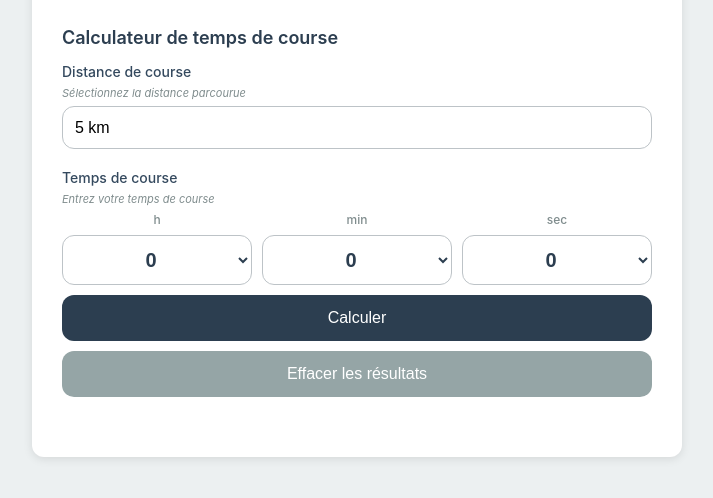
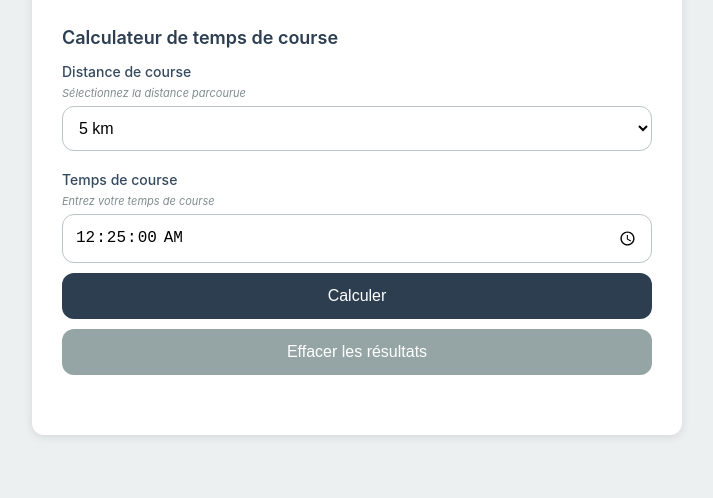
Before and after one commit to Franciscorunning/calculateur, a plain HTML site: page index.html in a window 1280 px wide. Shown: the part 114-612 px from the top of the page, without its empty margins (283-996 px from the left). Drawn offline with Linux system fonts and the light colour scheme.

Commit message:
Update index.html

```diff
--- a/index.html
+++ b/index.html
@@ -23,54 +23,11 @@ body {
 .input-group { flex:1; position:relative; }
 label { display:block; margin-bottom:6px; color:#34495e; font-weight:500; font-size:14px; }
 .helper-text { display:block; margin-bottom:6px; color:#7f8c8d; font-size:11px; font-style:italic; }
-select, input[type="number"] {
+select, input[type="number"], input[type="time"] {
   width:100%; padding:12px; border:1px solid #bdc3c7; border-radius:12px;
-  font-size:16px; appearance:none; background:white;
-  -webkit-appearance: none; -moz-appearance: none;
+  font-size:16px; background:white;
 }
 select:focus, input:focus { outline:none; border-color:#3498db; }
-
-/* Style pour le picker de temps natif */
-.time-input-group {
-  margin-top: 20px;
-}
-.time-input-row {
-  display: flex;
-  gap: 10px;
-  align-items: flex-end;
-}
-.time-input-wrapper {
-  flex: 1;
-  display: flex;
-  flex-direction: column;
-  align-items: center;
-}
-.time-input-label {
-  font-size: 12px;
-  color: #7f8c8d;
-  font-weight: 500;
-  margin-bottom: 8px;
-  text-align: center;
-}
-.time-select {
-  width: 100%;
-  padding: 12px;
-  border: 1px solid #bdc3c7;
-  border-radius: 12px;
-  font-size: 20px;
-  font-weight: 600;
-  text-align: center;
-  background: white;
-  color: #2c3e50;
-  cursor: pointer;
-  -webkit-appearance: menulist;
-  -moz-appearance: menulist;
-  appearance: menulist;
-}
-.time-select:focus {
-  outline: none;
-  border-color: #3498db;
-}
 
 button {
   width:100%; padding:14px; background:#2c3e50; color:white; border:none; border-radius:12px;
@@ -152,35 +109,10 @@ button.secondary:hover { background: #7f8c8d; }
       <input type="number" id="customDistance" class="custom-distance" step="0.01" placeholder="Entrez votre distance (km)">
     </div>
 
-    <div class="time-input-group">
+    <div class="input-group" style="margin-top:20px;">
       <label>Temps de course</label>
       <span class="helper-text">Entrez votre temps de course</span>
-      <div class="time-input-row">
-        <div class="time-input-wrapper">
-          <div class="time-input-label">h</div>
-          <select class="time-select" id="hours">
-            <option value="0">0</option>
-            <option value="1">1</option>
-            <option value="2">2</option>
-            <option value="3">3</option>
-            <option value="4">4</option>
-            <option value="5">5</option>
-            <option value="6">6</option>
-            <option value="7">7</option>
-            <option value="8">8</option>
-            <option value="9">9</option>
-            <option value="10">10</option>
-          </select>
-        </div>
-        <div class="time-input-wrapper">
-          <div class="time-input-label">min</div>
-          <select class="time-select" id="minutes"></select>
-        </div>
-        <div class="time-input-wrapper">
-          <div class="time-input-label">sec</div>
-          <select class="time-select" id="seconds"></select>
-        </div>
-      </div>
+      <input type="time" id="timeInput" step="1" value="00:25:00">
     </div>
 
     <button onclick="calculate()">Calculer</button>
@@ -208,15 +140,6 @@ button.secondary:hover { background: #7f8c8d; }
 </div>
 
 <script>
-// Remplissage des selects natifs pour minutes et secondes
-const minutesSelect = document.getElementById('minutes');
-const secondsSelect = document.getElementById('seconds');
-
-for(let i = 0; i < 60; i++) {
-  minutesSelect.innerHTML += `<option value="${i}">${i}</option>`;
-  secondsSelect.innerHTML += `<option value="${i}">${i}</option>`;
-}
-
 // Distance "Autre"
 const distanceSelect = document.getElementById('distance');
 const customDistance = document.getElementById('customDistance');
@@ -260,10 +183,11 @@ function calculate(){
     if(isNaN(distance)||distance<=0){ alert('Entrez une distance valide'); return; }
   }
 
-  const h = parseInt(document.getElementById('hours').value) || 0;
-  const m = parseInt(document.getElementById('minutes').value) || 0;
-  const s = parseInt(document.getElementById('seconds').value) || 0;
-  const totalSec = h*3600 + m*60 + s;
+  const timeValue = document.getElementById('timeInput').value;
+  if(!timeValue){ alert('Entrez un temps valide'); return; }
+
+  const [hours, minutes, seconds] = timeValue.split(':').map(Number);
+  const totalSec = hours*3600 + minutes*60 + (seconds || 0);
 
   if(totalSec===0){ alert('Entrez un temps valide'); return; }
 
@@ -292,9 +216,7 @@ function calculate(){
 
 function clearResults() {
   document.getElementById('results').classList.remove('show');
-  document.getElementById('hours').value = '0';
-  document.getElementById('minutes').value = '0';
-  document.getElementById('seconds').value = '0';
+  document.getElementById('timeInput').value = '00:25:00';
   distanceSelect.value = '5000';
   customDistance.style.display = 'none';
   customDistance.value = '';
```
